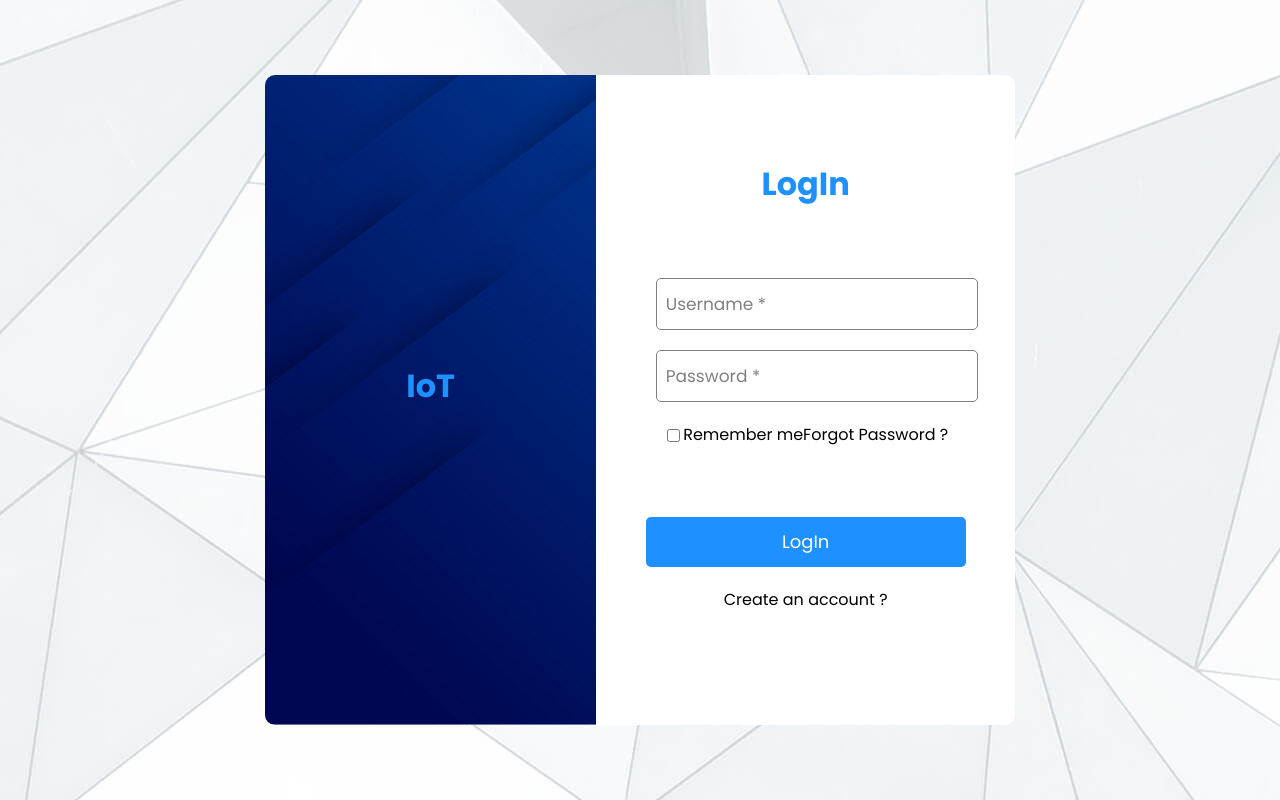
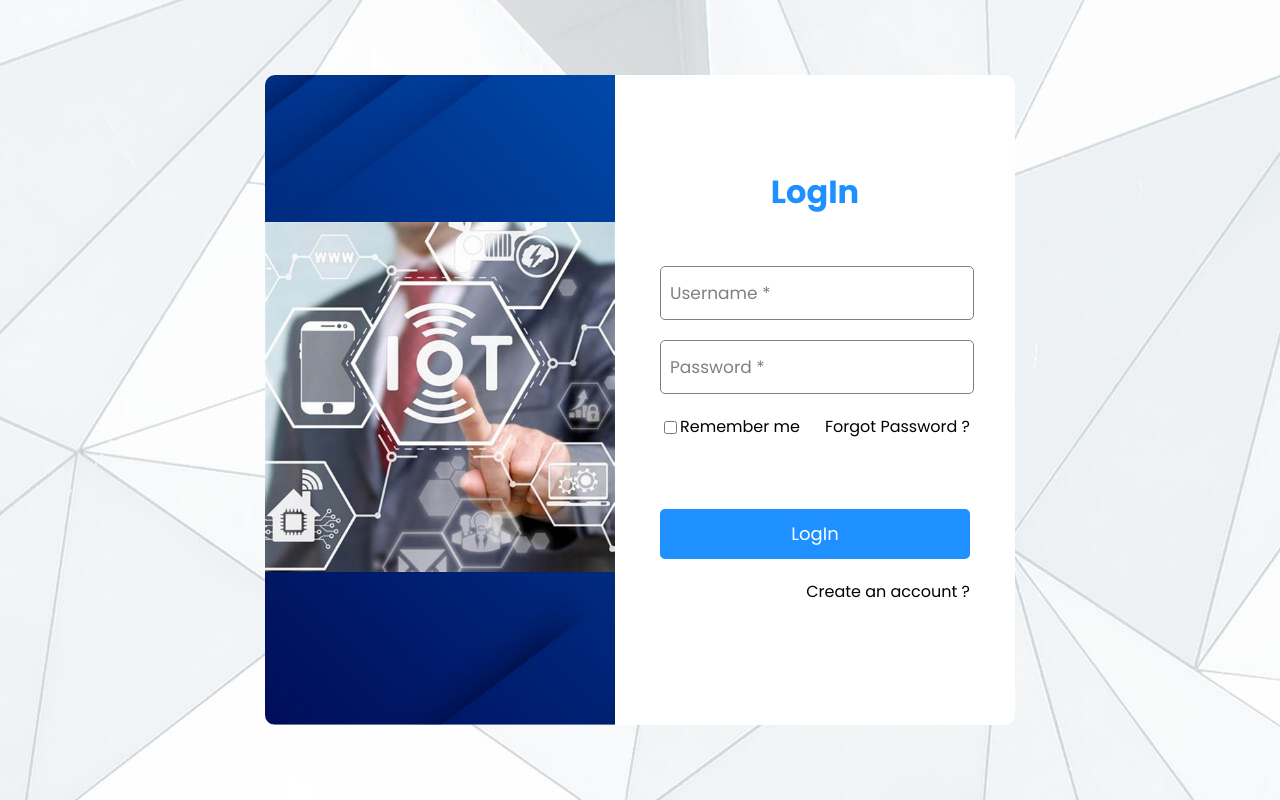
Before and after one commit to TaawBuGoor/IoT_Project, a React app in the folder iot-project/: page / in a window 1280 px wide. Built offline with nearby package versions, Linux system fonts and the light colour scheme.

Commit message:
Admin Login in perfectionment :)

```diff
--- a/iot-project/src/components/Login.jsx
+++ b/iot-project/src/components/Login.jsx
@@ -1,15 +1,19 @@
 import '../styles/Login.css'
+import logo from '../assets/iot-key.jpg'
 
 function Login(){
     return(
-        <div className='login'>
+        <div className='login-main'>
             <div className='container'>
                 <div className='container_left'>
-                    <h1>IoT</h1>
+                    <div>
+                        <img src={logo} className='logo' alt='logo' />
+                    </div>
                 </div>
 
                 <div className='container_right'>
                     <h1>LogIn</h1>
+                    <div className='login-box'>
                         <div className='input_wrapper'>
                             <input type='text' className='input' required />
                             <span className='label'>Username *</span>
@@ -23,9 +27,7 @@ function Login(){
                                 <input type='checkbox' className='checkbox'/>
                                 <label for='text'>Remember me</label>
                             </div>
-                        <div>
                             <a href='me' className='forgot'>Forgot Password ?</a>
-                        </div>
                         </div>
                         <button className='btn'>LogIn</button>
                         <div className='registerLink'>
@@ -34,6 +36,7 @@ function Login(){
                     </div>
                 </div>
             </div>
+        </div>
     )
 }
 
--- a/iot-project/src/styles/Login.css
+++ b/iot-project/src/styles/Login.css
@@ -3,13 +3,14 @@
 *{
     font-family: 'Poppins';
 }
-.login{
+
+.login-main{
     background-image: url(../assets/hero-bg-abstract.jpg);
     display: grid;
     min-height: 100vh;
     box-shadow: 1px 1px 10px #0000002d;
   }
-.login .container{
+.login-main .container{
     margin: auto;
     width: 750px;
     height: 650px;
@@ -21,20 +22,23 @@
     width: 350px;
     height: 650px;
     display: flex;
+    flex-direction: column;
     justify-content: center;
     align-items: center;
     background-size: cover;
+    background-position: center;
     border-top-left-radius: 10px;
     border-bottom-left-radius: 10px;
     background-image: url(../assets/backgroundPage-eff4e6a9.jpg);
+}
+.logo{
+    width: 350px;
 }
 .container_right{
     display: flex;
     flex-direction: column;
     justify-content: center;
     align-items: center;
-    position: relative;
-    gap: 20px;
     width: 400px;
     height: 600px;
     padding: 0px 20px;
@@ -43,6 +47,13 @@ h1{
     color: dodgerblue;
     margin-bottom: 50px;
     text-align: center;
+}
+.login-box{
+    width: 300px;
+    display: grid;
+    place-content: center;
+    flex-direction: column;
+    gap: 20px;
 }
 .input_wrapper{
     position: relative;
@@ -55,7 +66,7 @@ h1{
     height: 50px;
     border-radius: 5px;
     font-size: 18px;
-    padding: 0px 10px;
+    padding-left: 10px;
 }
 .input_wrapper .label{
     color: gray;
@@ -84,6 +95,7 @@ h1{
 }
 .remember{
     display: flex;
+    justify-content: space-between;
 }
 .forgot{
     text-decoration: none;
@@ -93,7 +105,7 @@ h1{
     text-decoration: underline;
 }
 .btn{
-    width: 320px;
+    width: 310px;
     height: 50px;
     border-radius: 5px;
     font-size: 18px;
@@ -108,6 +120,10 @@ h1{
     color: dodgerblue;
     border: 1px solid dodgerblue;
 }
+.registerLink{
+    display: flex;
+    justify-content: flex-end;
+}
 .registerLink a{
     text-decoration: none;
     color: black;
```
Also changed, not shown: iot-project/src/assets/iot-key.jpg (added). Lines whose indentation alone changed are shown as unchanged.
